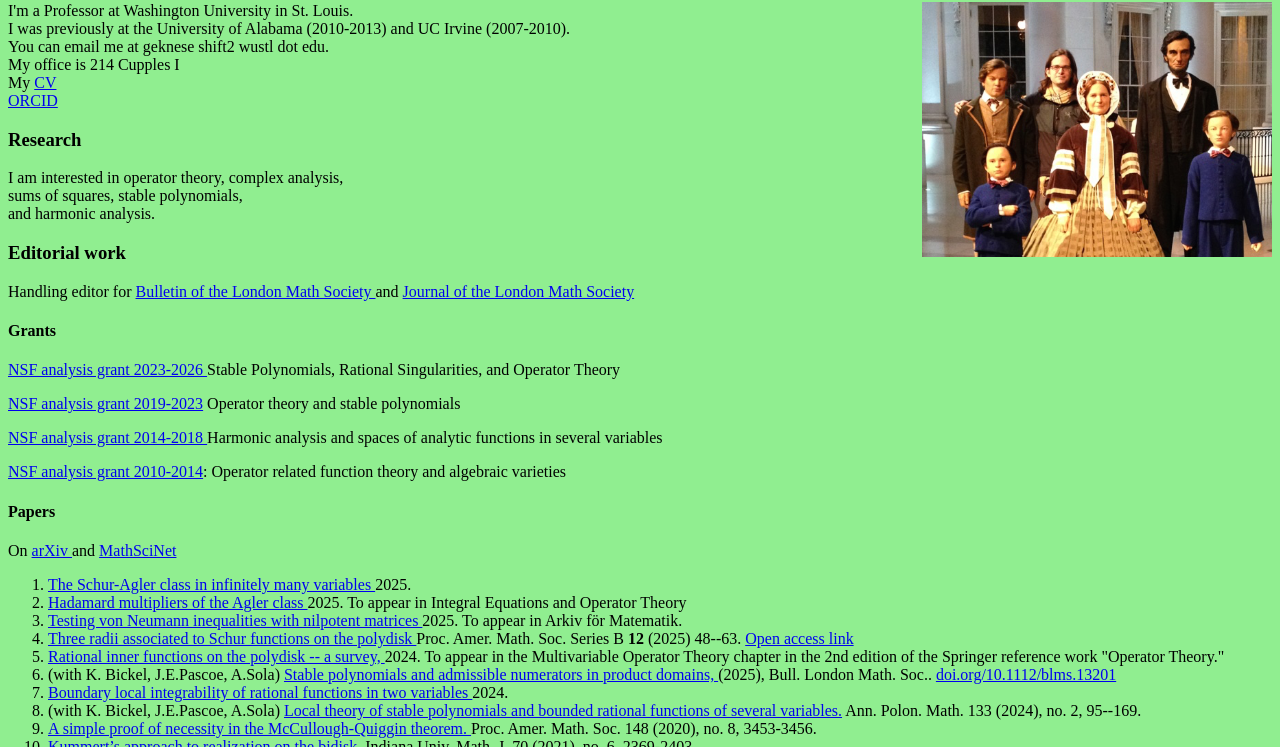
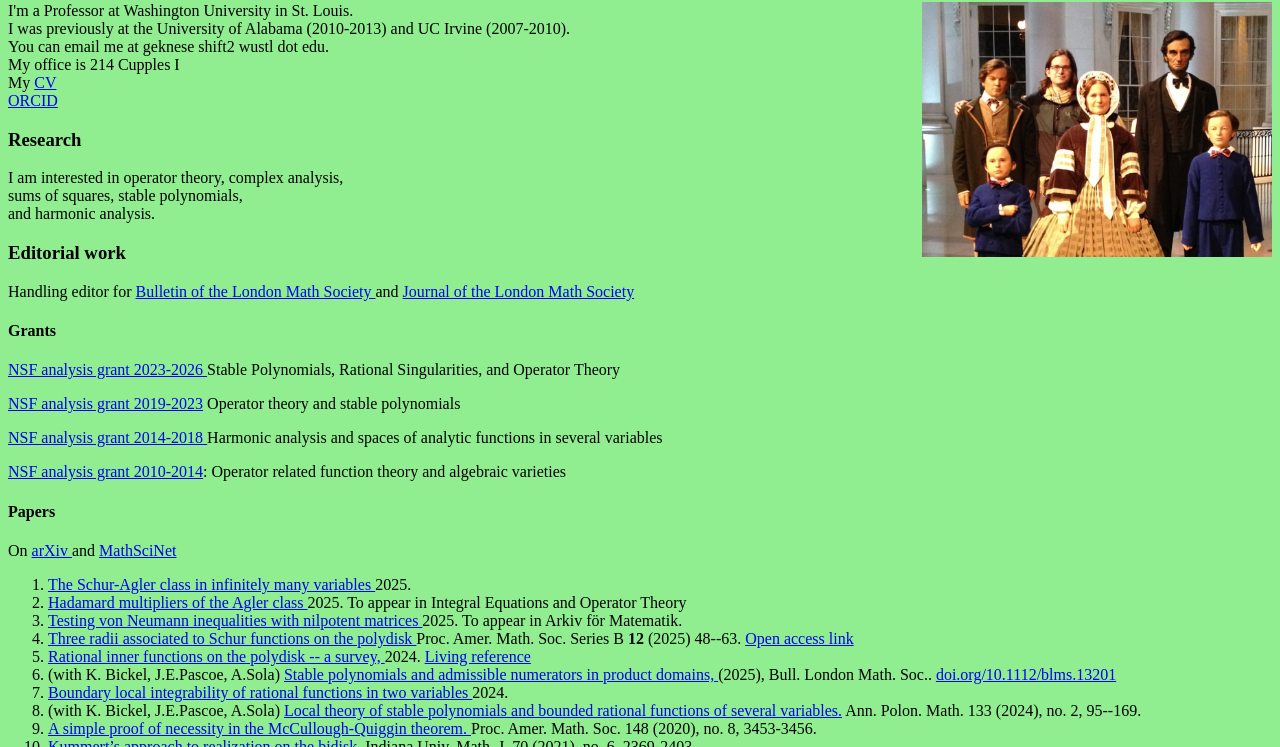
Before and after one commit to gregknese/gregknese.github.io, a plain HTML site: page index.html in a window 1280 px wide. Shown: the part 53-800 px from the top of the page. Drawn offline with Linux system fonts and the light colour scheme.

Commit message:
Update index.html

```diff
--- a/index.html
+++ b/index.html
@@ -67,7 +67,8 @@ Proc. Amer. Math. Soc. Series B <b> 12 </b> (2025) 48--63.
   <a href="https://doi.org/10.1090/bproc/262"> Open access link </a> </li>
 
 <li> <a href="https://arxiv.org/abs/2409.14604"> Rational inner functions on the polydisk -- a survey, </a>
-2024. To appear in the Multivariable Operator Theory chapter in the  2nd edition of the Springer reference work "Operator Theory." </li>
+2024. <a href="https://link.springer.com/referencework/10.1007/978-3-0348-0692-3"> Living reference </a>
+</li>
 
 <li> (with K. Bickel, J.E.Pascoe, A.Sola)
 <a href="https://arxiv.org/abs/2406.13014"> Stable polynomials and admissible numerators in product domains, </a>
```
